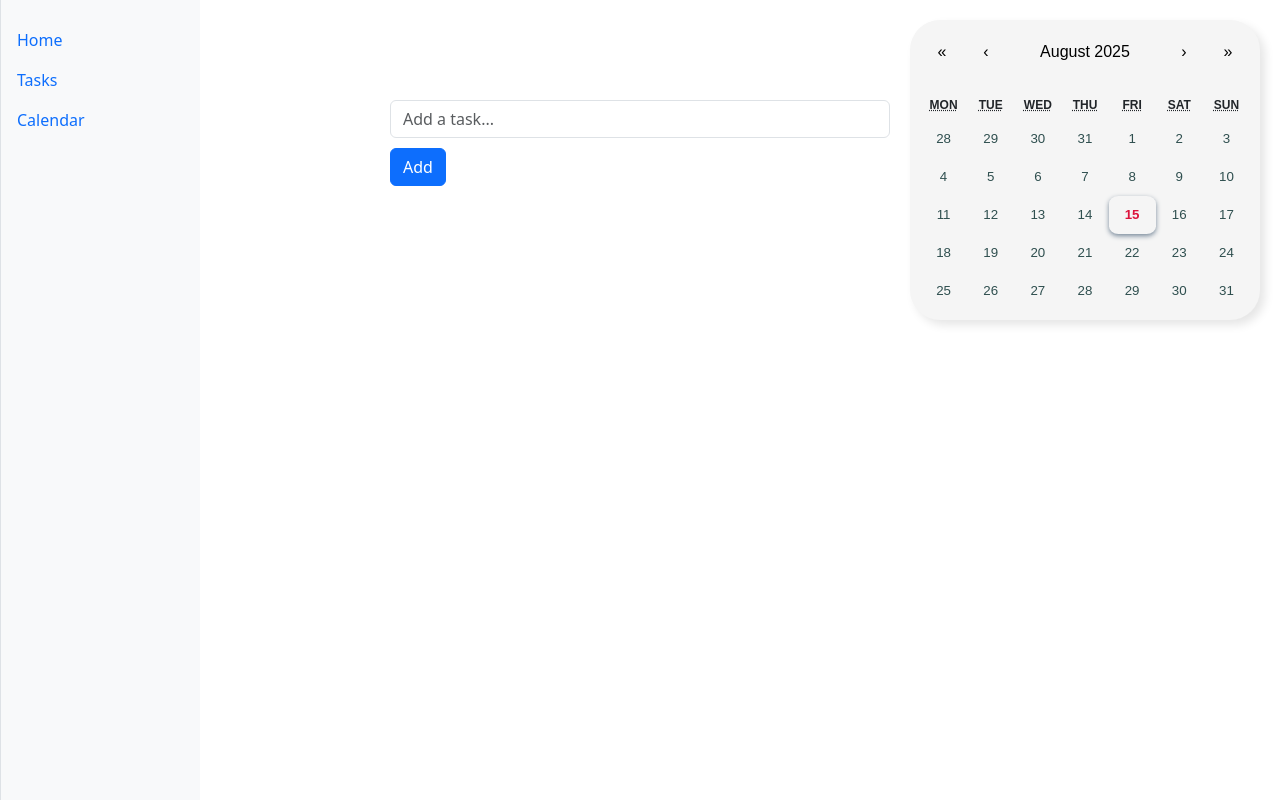
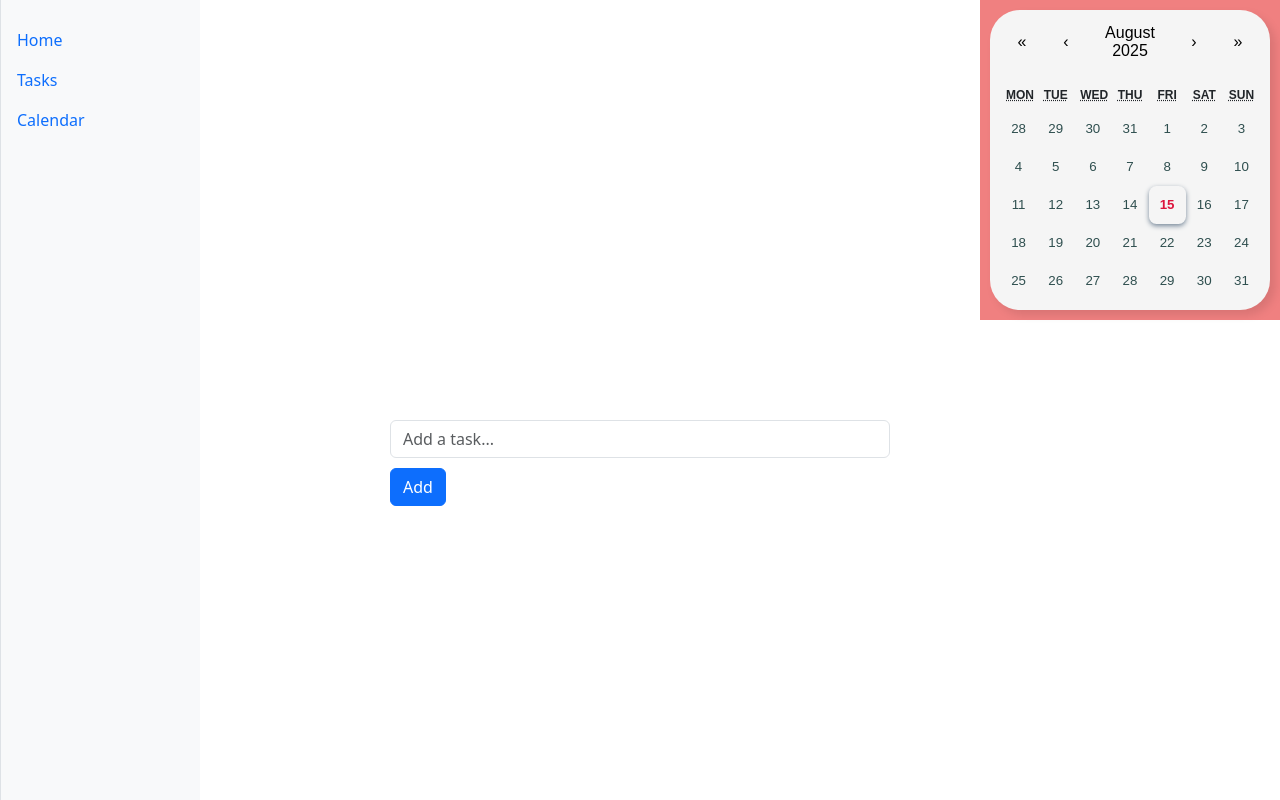
Before and after one commit to JoseLQV/To-do-List-app, a React (Create React App) app in the folder frontend/: page / in a window 1280 px wide. Built offline with nearby package versions, Linux system fonts and the light colour scheme.

Commit message:
Calendar is in a container

```diff
--- a/frontend/src/CSSs_components/calendar.css
+++ b/frontend/src/CSSs_components/calendar.css
@@ -1,3 +1,10 @@
+ .calendar-container {
+  width: 300px;                /* adjust size as needed */
+  padding: 10px;
+  background-color: lightcoral;
+  margin-left: auto;           /* pushes container to the right */
+}
+
 /* =====================
    Calendar Base Styles
 ===================== */
--- a/frontend/src/components/CalendarWidget.js
+++ b/frontend/src/components/CalendarWidget.js
@@ -7,8 +7,8 @@ function CalendarWidget() {
   const [date, setDate] = useState(new Date());
 
   return (
-    <div style={{ position: 'absolute', top: '20px', right: '20px' }}>
-      <Calendar onChange={setDate} onClickDay={() => null}  value={date} />
+    <div className="calendar-container">
+      <Calendar onChange={setDate} onClickDay={() => null} value={date} />
     </div>
   );
 }
```
